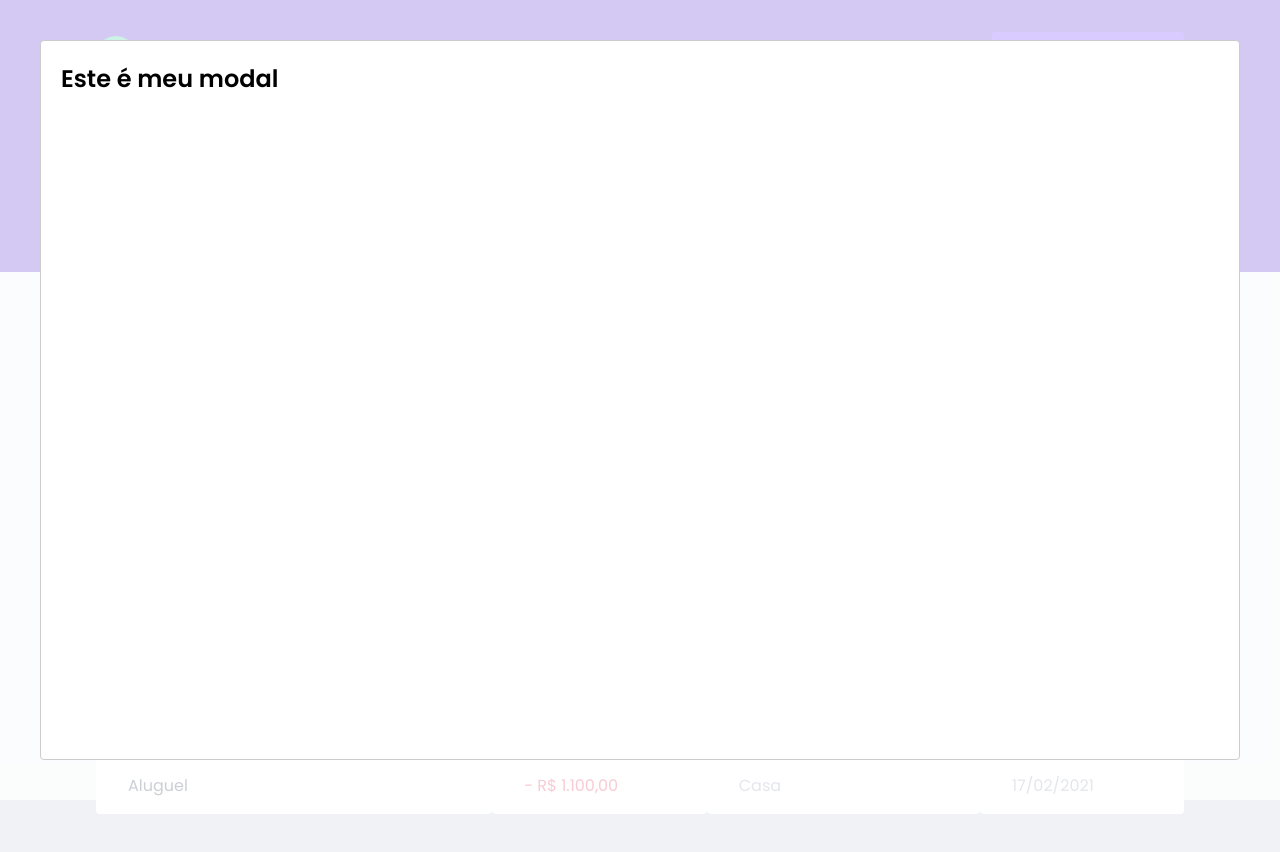
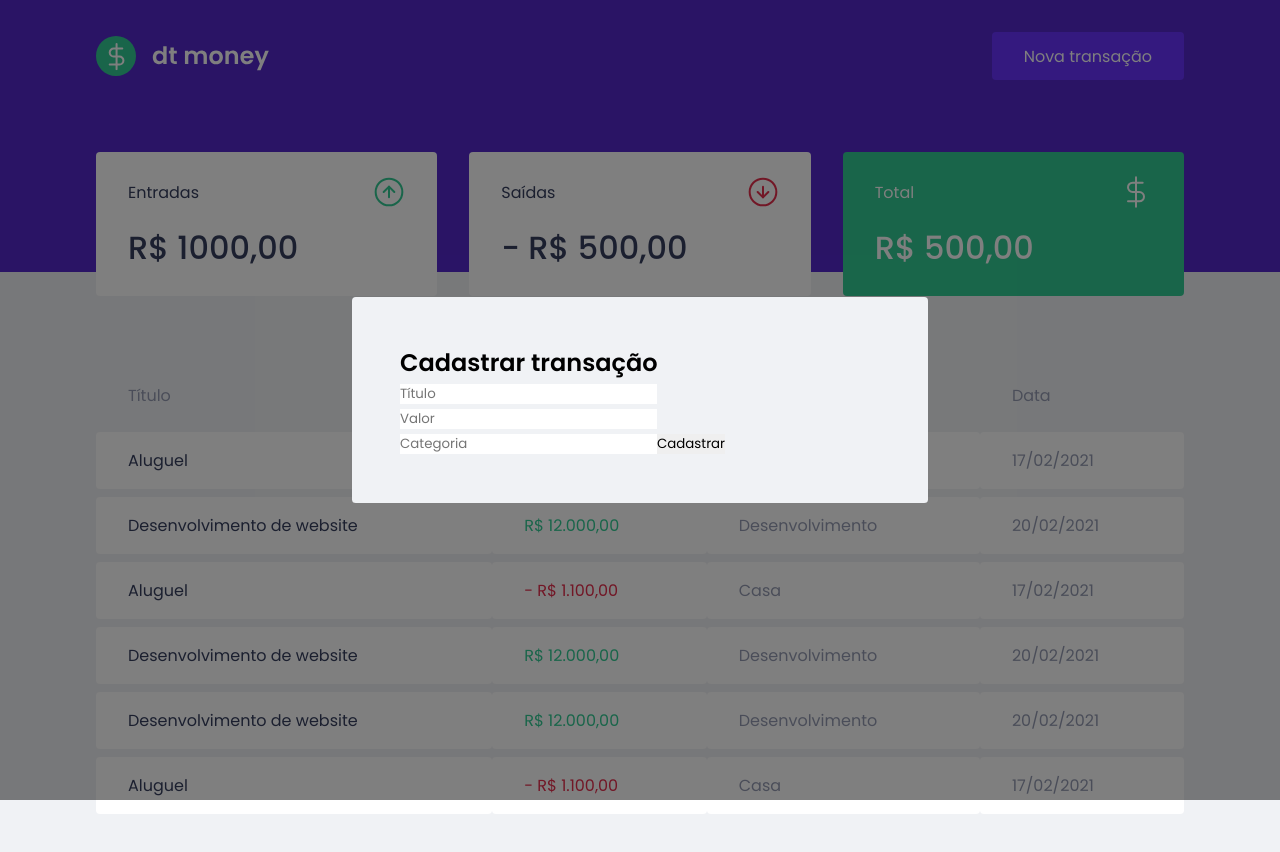
Before and after one commit to caiohenrique-developer/dt-money, a React (Create React App) app: page / in a window 1280 px wide. Both pictures are taken after a click on the button "Nova transação". Shown: the top 852 px of the page. Built offline with nearby package versions, Linux system fonts and the light colour scheme; no server answers; what miragejs would draw is missing.

Commit message:
:chart_with_upwards_trend: [ WIP ]: Style NewTransactionModal

```diff
--- a/src/App.tsx
+++ b/src/App.tsx
@@ -2,6 +2,7 @@
 
 import { useState } from 'react';
 import { Header } from "./components/Header";
+import { NewTransactionModal } from "./components/NewTransactionModal";
 import { Dashboard } from "./components/Dashboard";
 import { GlobalStyles } from "./styles/globals";
 
@@ -17,15 +18,9 @@
   return (
     <>
       <Header onNewTransactionModal={handleOpenNewTransactionModal} />
+      <NewTransactionModal isOpen={isNewTransactionModalOpen} onRequestClose={handleCloseNewTransactionModal} />
+      <Dashboard />
 
-      <Modal
-          isOpen={isNewTransactionModalOpen}
-          onRequestClose={handleCloseNewTransactionModal}
-      >
-          <h2>Este é meu modal</h2>
-      </Modal>
-
-      <Dashboard />
       <GlobalStyles />
     </>
   );
--- /dev/null
+++ b/src/components/NewTransactionModal/index.tsx
@@ -0,0 +1,28 @@
+import Modal from "react-modal";
+import { Container } from "./styles";
+
+interface ModalProps {
+    isOpen: boolean;
+    onRequestClose: () => void;
+}
+
+export function NewTransactionModal({ isOpen, onRequestClose }: ModalProps) {
+    return (
+        <Modal
+            isOpen={isOpen}
+            onRequestClose={onRequestClose}
+            overlayClassName="react-modal-overlay"
+            className="react-modal-content"
+        >
+            <Container>
+                <h2>Cadastrar transação</h2>
+
+                <input placeholder="Título" />
+                <input placeholder="Valor" type="number" />
+                <input placeholder="Categoria" />
+
+                <button type="submit">Cadastrar</button>
+            </Container>
+        </Modal>
+    )
+}
--- /dev/null
+++ b/src/components/NewTransactionModal/styles.ts
@@ -0,0 +1,3 @@
+import styled from "styled-components";
+
+export const Container = styled.form``
--- a/src/styles/globals.ts
+++ b/src/styles/globals.ts
@@ -43,6 +43,30 @@
             }
 
             h1, h2, h3, h4, h5, h6, strong { font-weight: 600; }
+
+            .react-modal-overlay {
+                display: flex;
+                align-items: center;
+                justify-content: center;
+
+                position: fixed;
+                top: 0;
+                right: 0;
+                bottom: 0;
+                left: 0;
+
+                background: rgba(0,0,0,0.5);
+            }
+
+            .react-modal-content {
+                position: relative;
+
+                max-width: 576px;
+                width: 100%;
+                background: var(--background);
+                padding: 3rem;
+                border-radius: 0.24rem;
+            }
         }
     }
 `
```
